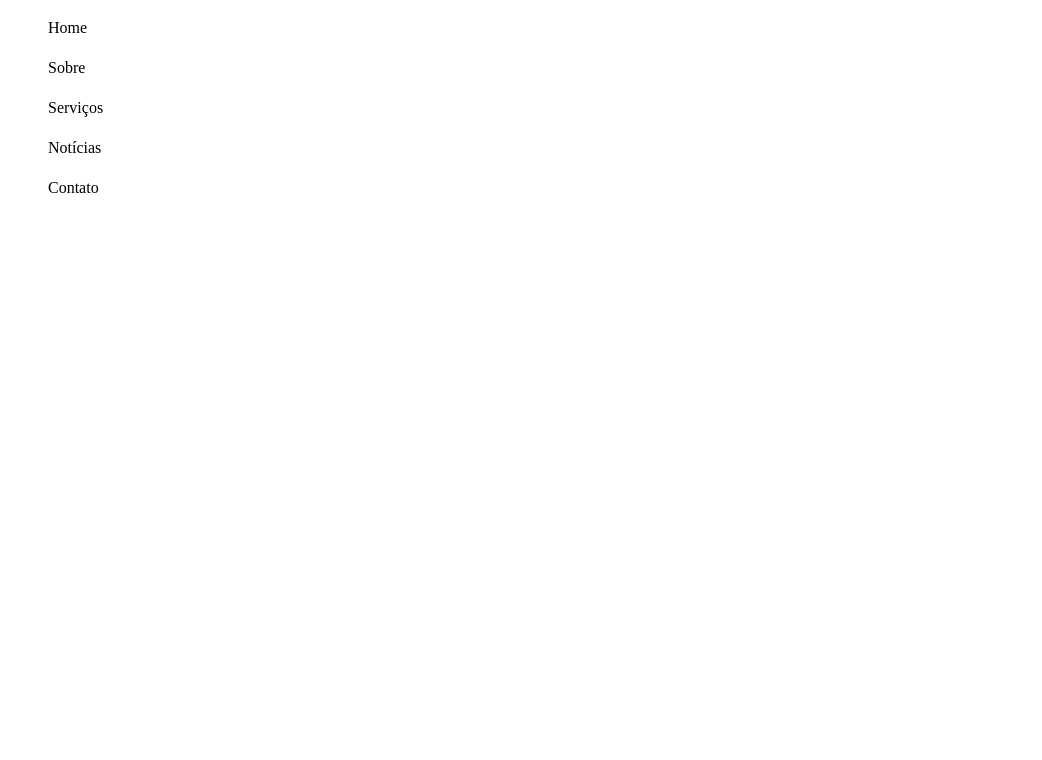
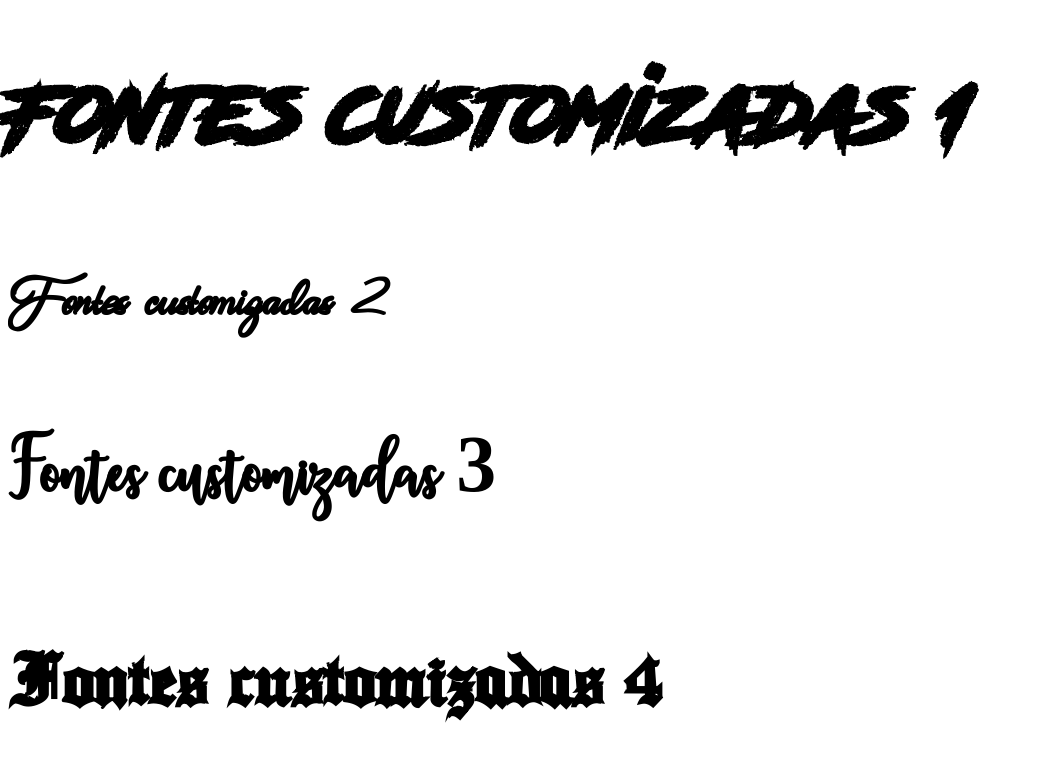
Before and after one commit to GabrielPresense/Desenvolvimento-WEB, a plain HTML site: page CCS 3 Intermediário e Avançado/19 - usando_fontes_customizadas/usando_fontes_customizadas.html in a window 1280 px wide. Shown: the whole page, without its empty margins (0-1042 px from the left). Drawn offline with Linux system fonts and the light colour scheme.

Commit message:
Fontes customizadas

```diff
--- a/CCS 3 Intermediário e Avançado/19 - usando_fontes_customizadas/usando_fontes_customizadas.html
+++ b/CCS 3 Intermediário e Avançado/19 - usando_fontes_customizadas/usando_fontes_customizadas.html
@@ -2,33 +2,58 @@
 <html>
     <head>
         <meta charset="UTF-8">
-        <title>Navegação vertical</title>
+        <title>Fontes customizadas</title>
 
-        <link rel="stylesheet" type="text/css" href="css/estilo.css">
+        <style type="text/css">
+
+            @font-face{
+                font-family: "Road Rage";
+                src: url(fontes/RoadRage.woff);
+            }
+
+            @font-face{
+                font-family: Heart;
+                src: url(fontes/BringHeart.woff);
+            }
+
+            @font-face{
+                font-family: Madelina;
+                src: url(fontes/MadelinaScript.woff);
+            }
+
+            @font-face{
+                font-family: Ancient;
+                src: url(fontes/Ancient-Medium.woff);
+            }
+
+            h1{
+                font-size: 5em;
+                font-family: "Road Rage";
+            }
+
+            h2{
+                font-size: 5em;
+                font-family: Heart;
+            }
+
+            h3{
+                font-size: 5em;
+                font-family: Madelina;
+            }
+
+            h4{
+                font-size: 5em;
+                font-family: Ancient;
+            }
 
         </style>
 
     </head>
-    <body>
 
-        <ul>
-            <li><a href="home.html">Home</a></li>
-            <li><a href="sobre.html">Sobre</a></li>
-            <li><a href="servicos.html">Serviços</a></li>
-            <li><a href="noticias.html">Notícias</a></li>
-            <li><a href="contato.html">Contato</a></li>
-        </ul>
-
-        <!--
-        <h2>Lista de atividades</h2>
-        <ul>
-            <li>Ir ao dentista</li>
-            <li>Ir ao supermercado</li>
-            <li>Fazer almoço</li>
-            <li>Assistir série</li>
-            <li>Correr no parque</li>
-        </ul>
-        -->
+        <h1>Fontes customizadas 1</h1>
+        <h2>Fontes customizadas 2</h2>
+        <h3>Fontes customizadas 3</h3>
+        <h4>Fontes customizadas 4</h4>
 
     </body>
 
```
Also changed, not shown: CCS 3 Intermediário e Avançado/19 - usando_fontes_customizadas/fontes/RoadRage.woff (added).
